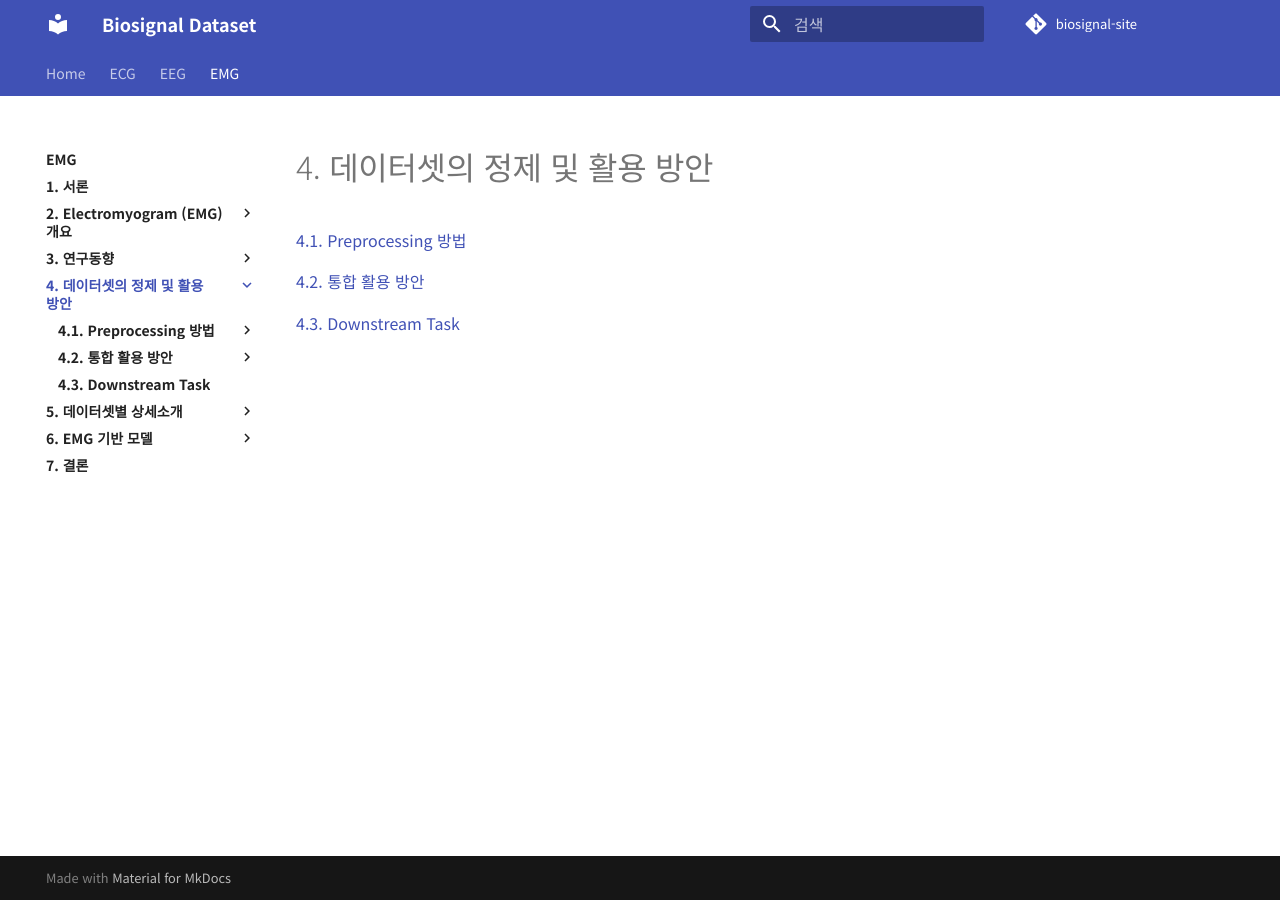
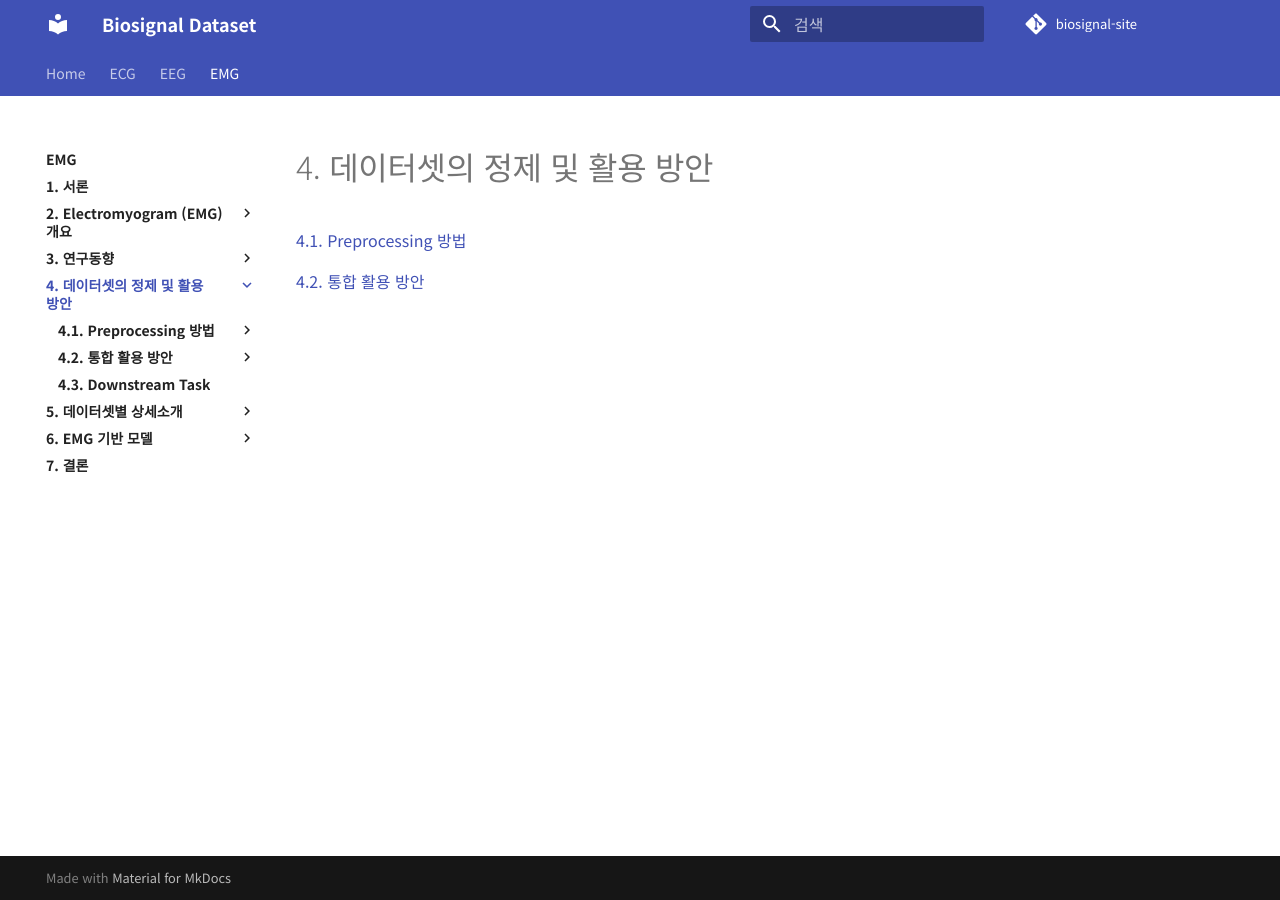
Before and after one commit to iwantjeonyeok/biosignal-site, an MkDocs documentation site: the page built from docs/emg/4-데이터셋의-정제-및-활용-방안/index.md, in a window 1280 px wide. Built offline with MkDocs 1.6.1 and Material for MkDocs 9.7.7, drawn with Linux system fonts in a browser that asks for light colours; comment, search, counter and statistics services are not loaded.

Commit message:
Update index.md

```diff
--- a/docs/emg/4-데이터셋의-정제-및-활용-방안/index.md
+++ b/docs/emg/4-데이터셋의-정제-및-활용-방안/index.md
@@ -3,5 +3,3 @@
 [4.1. Preprocessing 방법](4-1-preprocessing-방법/)
 
 [4.2. 통합 활용 방안](4-2-통합-활용-방안/)
-
-[4.3. Downstream Task](4-3-downstream-task.md)
```
